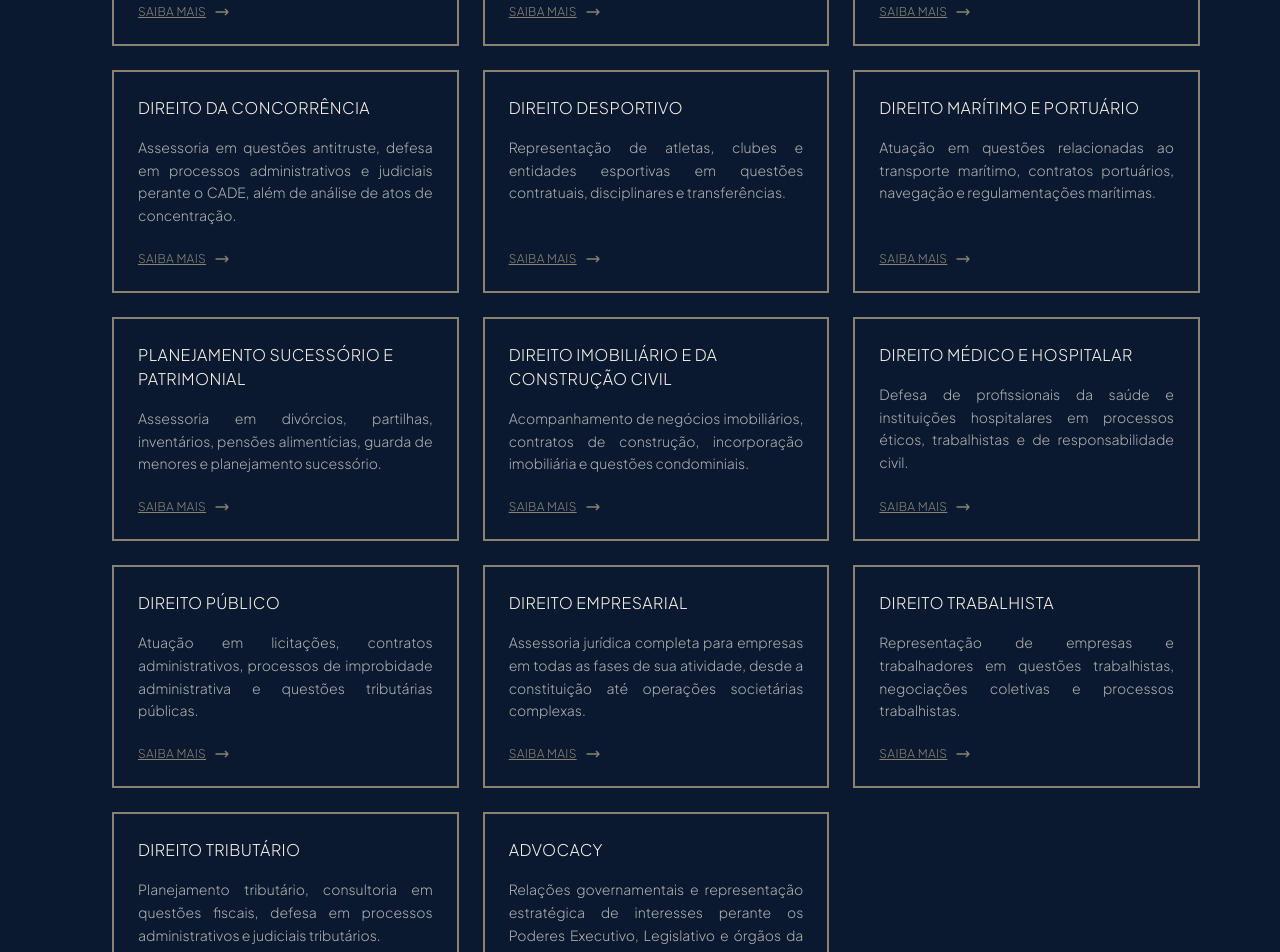
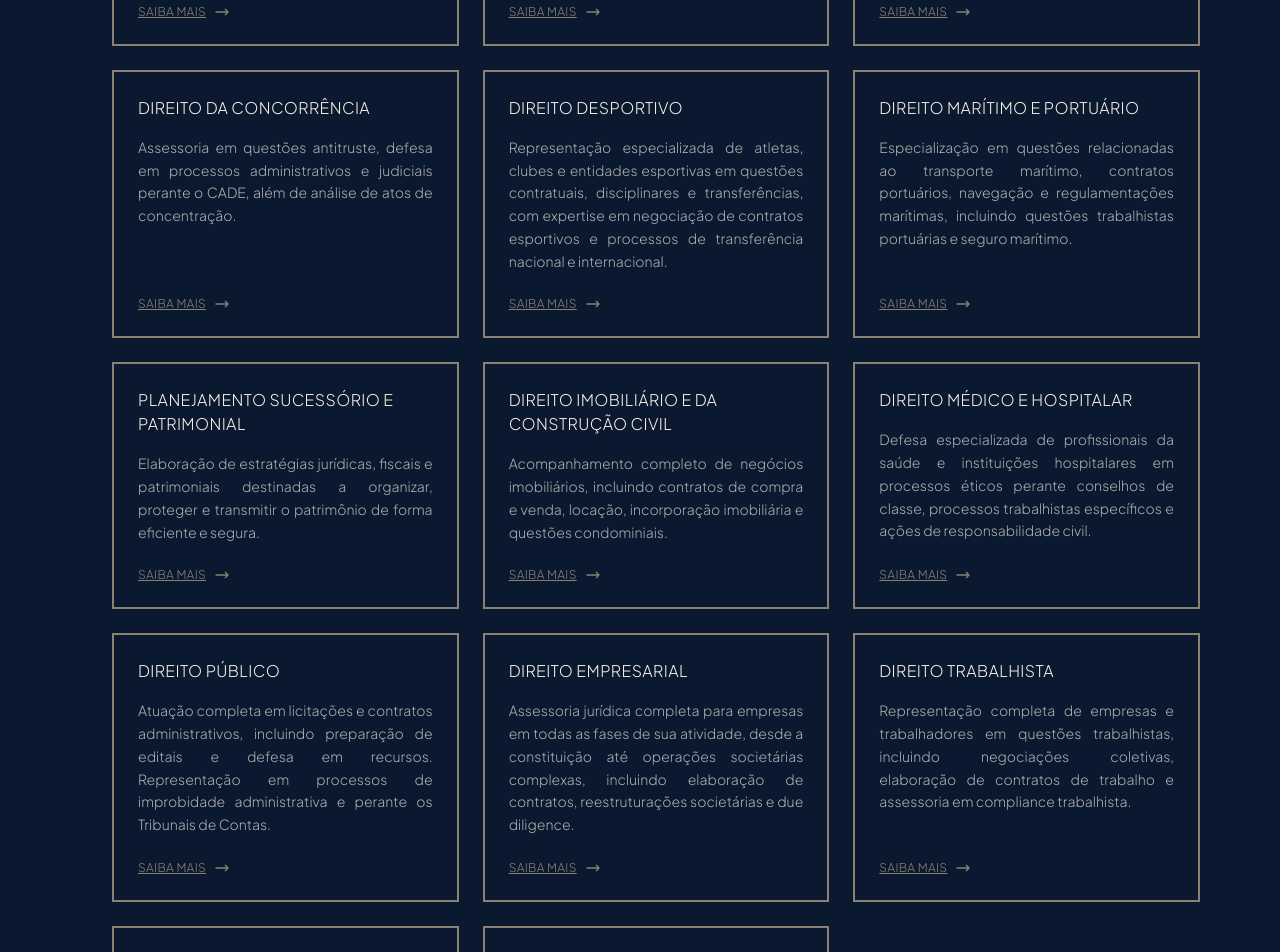
Before and after one commit to cbzb/cbzb-website, a Next.js app: page /servicos in a window 1280 px wide. Shown: the part 480-1432 px from the top of the page. Built offline with nearby package versions, Linux system fonts and the light colour scheme; a web font is replaced by a local one.

Commit message:
finalização geral

```diff
--- a/src/app/servicos/page.js
+++ b/src/app/servicos/page.js
@@ -54,7 +54,7 @@ export default function ServicosPage() {
     },
     {
       name: 'Direito Desportivo',
-      description: 'Representação de atletas, clubes e entidades esportivas em questões contratuais, disciplinares e transferências.',
+      description: 'Representação especializada de atletas, clubes e entidades esportivas em questões contratuais, disciplinares e transferências, com expertise em negociação de contratos esportivos e processos de transferência nacional e internacional.',
       detailedDescription: 'Representação especializada de atletas, clubes e entidades esportivas em questões contratuais, disciplinares e transferências. Atuamos perante tribunais desportivos, confederações e federações, com expertise em negociação de contratos esportivos, questões disciplinares e processos de transferência nacional e internacional. Do mesmo modo, o escritório possui vasta experiência em demandas judiciais envolvendo a relação entre atletas e associações desportiva, representando grandes clubes em território nacional.',
       responsaveis: [
         { nome: 'Terence Zveiter', cargo: 'Sócio' },
@@ -63,7 +63,7 @@ export default function ServicosPage() {
     },
     {
       name: 'Direito Marítimo e Portuário',
-      description: 'Atuação em questões relacionadas ao transporte marítimo, contratos portuários, navegação e regulamentações marítimas.',
+      description: 'Especialização em questões relacionadas ao transporte marítimo, contratos portuários, navegação e regulamentações marítimas, incluindo questões trabalhistas portuárias e seguro marítimo.',
       detailedDescription: 'Especialização em questões relacionadas ao transporte marítimo, contratos portuários, navegação e regulamentações marítimas. Atuamos em questões trabalhistas portuárias, contratos de afretamento, seguro marítimo, salvamento e assistência, além de questões regulatórias portuárias.',
       responsaveis: [
         { nome: 'Terence Zveiter', cargo: 'Sócio' }
@@ -71,7 +71,7 @@ export default function ServicosPage() {
     },
     {
       name: 'Planejamento Sucessório e Patrimonial',
-      description: 'Assessoria em divórcios, partilhas, inventários, pensões alimentícias, guarda de menores e planejamento sucessório.',
+      description: 'Elaboração de estratégias jurídicas, fiscais e patrimoniais destinadas a organizar, proteger e transmitir o patrimônio de forma eficiente e segura.',
       detailedDescription: 'Elaboração de estratégias jurídicas, fiscais e patrimoniais destinadas a organizar, proteger e transmitir o patrimônio de uma pessoa ou família, de forma eficiente, segura e conforme seus interesses e valores, tanto em vida quanto após o falecimento.',
       responsaveis: [
         { nome: 'Igor Barbosa Faria', cargo: 'Sócio' }
@@ -79,7 +79,7 @@ export default function ServicosPage() {
     },
     {
       name: 'Direito Imobiliário e da Construção Civil',
-      description: 'Acompanhamento de negócios imobiliários, contratos de construção, incorporação imobiliária e questões condominiais.',
+      description: 'Acompanhamento completo de negócios imobiliários, incluindo contratos de compra e venda, locação, incorporação imobiliária e questões condominiais.',
       detailedDescription: 'Acompanhamento completo de negócios imobiliários, incluindo contratos de compra e venda, locação, incorporação imobiliária e questões condominiais. Atuamos na elaboração e revisão de contratos, due diligence imobiliária, regularização de imóveis e questões relacionadas à construção civil.',
       responsaveis: [
         { nome: 'Terence Zveiter', cargo: 'Sócio' },
@@ -88,7 +88,7 @@ export default function ServicosPage() {
     },
     {
       name: 'Direito Médico e Hospitalar',
-      description: 'Defesa de profissionais da saúde e instituições hospitalares em processos éticos, trabalhistas e de responsabilidade civil.',
+      description: 'Defesa especializada de profissionais da saúde e instituições hospitalares em processos éticos perante conselhos de classe, processos trabalhistas específicos e ações de responsabilidade civil.',
       detailedDescription: 'Defesa especializada de profissionais da saúde e instituições hospitalares em processos éticos perante conselhos de classe, processos trabalhistas específicos do setor de saúde e ações de responsabilidade civil. Atuamos também em questões relacionadas à saúde suplementar e regulamentações do setor.',
       responsaveis: [
         { nome: 'Terence Zveiter', cargo: 'Sócio' },
@@ -99,7 +99,7 @@ export default function ServicosPage() {
     },
     {
       name: 'Direito Público',
-      description: 'Atuação em licitações, contratos administrativos, processos de improbidade administrativa e questões tributárias públicas.',
+      description: 'Atuação completa em licitações e contratos administrativos, incluindo preparação de editais e defesa em recursos. Representação em processos de improbidade administrativa e perante os Tribunais de Contas.',
       detailedDescription: 'Atuação completa em licitações e contratos administrativos, incluindo preparação de editais, defesa em recursos e impugnações. Representamos clientes em processos de improbidade administrativa e perante os Tribunais de Contas, além de assessoria em parcerias público-privadas e contratos de concessão.',
       responsaveis: [
         { nome: 'Terence Zveiter', cargo: 'Sócio' },
@@ -108,7 +108,7 @@ export default function ServicosPage() {
     },
     {
       name: 'Direito Empresarial',
-      description: 'Assessoria jurídica completa para empresas em todas as fases de sua atividade, desde a constituição até operações societárias complexas.',
+      description: 'Assessoria jurídica completa para empresas em todas as fases de sua atividade, desde a constituição até operações societárias complexas, incluindo elaboração de contratos, reestruturações societárias e due diligence.',
       detailedDescription: 'Atuamos na assessoria jurídica de empresas em todas as fases de sua atividade, desde a constituição até operações societárias complexas. Nossa atuação abrange a elaboração e revisão de contratos empresariais, planejamento e reestruturações societárias, resolução de conflitos entre sócios, due diligence e consultoria preventiva para mitigação de riscos. Também representamos nossos clientes em demandas judiciais e arbitrais envolvendo questões empresariais, sempre com foco na segurança jurídica e na estratégia de negócios.',
       responsaveis: [
         { nome: 'Terence Zveiter', cargo: 'Sócio' },
@@ -119,7 +119,7 @@ export default function ServicosPage() {
     },
     {
       name: 'Direito Trabalhista',
-      description: 'Representação de empresas e trabalhadores em questões trabalhistas, negociações coletivas e processos trabalhistas.',
+      description: 'Representação completa de empresas e trabalhadores em questões trabalhistas, incluindo negociações coletivas, elaboração de contratos de trabalho e assessoria em compliance trabalhista.',
       detailedDescription: 'Representação completa de empresas e trabalhadores em questões trabalhistas, incluindo negociações coletivas, elaboração de contratos de trabalho, defesa em processos trabalhistas e assessoria em compliance trabalhista. Atuamos também em questões de direito coletivo do trabalho e relações sindicais.',
       responsaveis: [
         { nome: 'Terence Zveiter', cargo: 'Sócio' },
@@ -131,7 +131,7 @@ export default function ServicosPage() {
     },
     {
       name: 'Direito Tributário',
-      description: 'Planejamento tributário, consultoria em questões fiscais, defesa em processos administrativos e judiciais tributários.',
+      description: 'Planejamento tributário estratégico, consultoria em questões fiscais e defesa em processos administrativos e judiciais tributários, incluindo recuperação de créditos e tributação internacional.',
       detailedDescription: 'Planejamento tributário estratégico, consultoria em questões fiscais e defesa em processos administrativos e judiciais tributários. Atuamos em recuperação de créditos tributários, parcelamentos, defesa em autuações fiscais e consultoria em questões de tributação internacional, além de representação perante os principais tribunais tributários do país.',
       responsaveis: [
         { nome: 'Terence Zveiter', cargo: 'Sócio' },
@@ -141,7 +141,7 @@ export default function ServicosPage() {
     },
     {
       name: 'Advocacy',
-      description: 'Relações governamentais e representação estratégica de interesses perante os Poderes Executivo, Legislativo e órgãos da Administração Pública.',
+      description: 'Relações governamentais e representação estratégica de interesses perante os Poderes Executivo, Legislativo e órgãos da Administração Pública, incluindo monitoramento legislativo e regulatório.',
       detailedDescription: 'Atuamos em Advocacy e Relações Governamentais, representando de forma ética e estratégica os interesses de empresas, associações e instituições perante os Poderes Executivo, Legislativo e órgãos da Administração Pública. Nosso trabalho envolve o monitoramento legislativo e regulatório, a elaboração de pareceres e posicionamentos técnicos, e a interlocução com autoridades e entidades públicas, com o objetivo de influenciar legitimamente políticas públicas e normas, antecipar riscos e promover um diálogo construtivo entre o setor privado e o poder público.',
       responsaveis: [
         { nome: 'Terence Zveiter', cargo: 'Sócio' },
```
